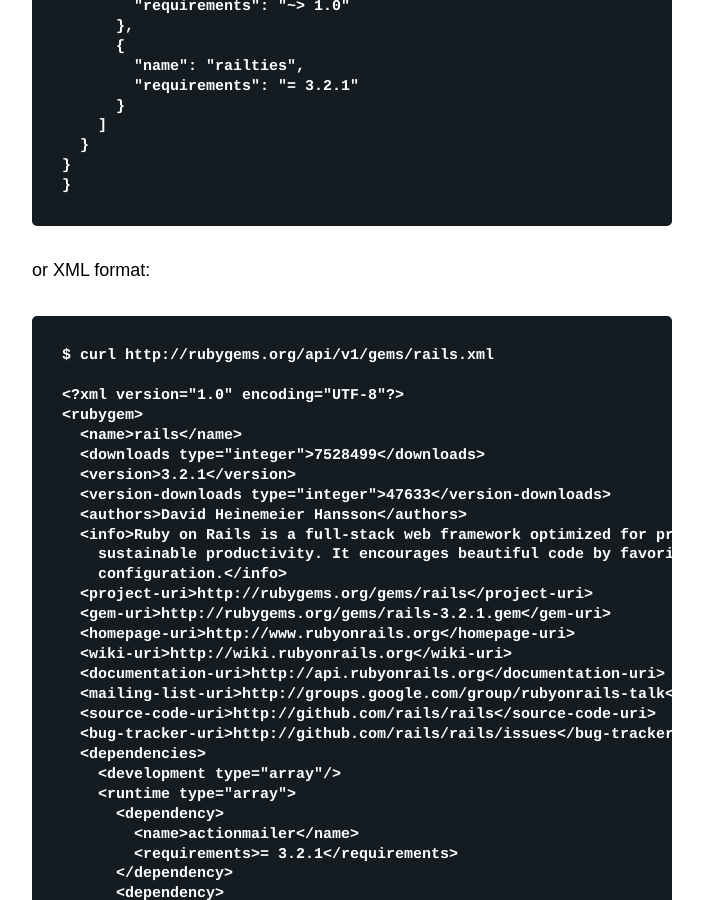
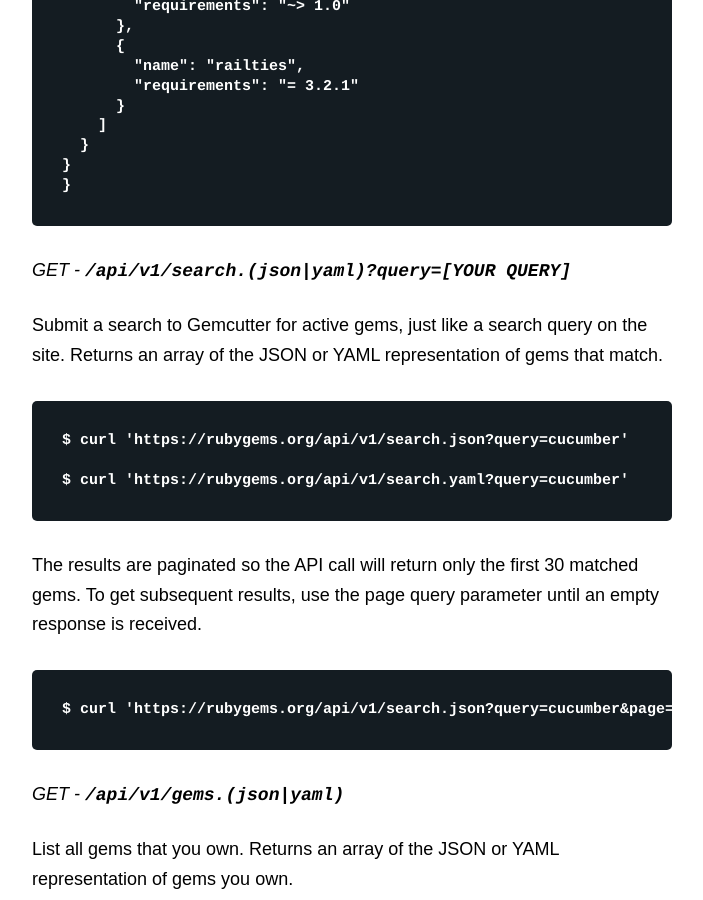
Before and after one commit to radar/guides, a Jekyll site: the page built from rubygems-org-api.md, in a window 1280 px wide and 900 px high, scrolled down 2668 px. Shown: the whole window, without its empty margins (438-1141 px from the left). Built offline with Jekyll 4.4.1, drawn with Linux system fonts in a browser that asks for light colours; nearby versions of some CDN libraries; some of the changed text lies outside the part shown.

Commit message:
Remove XML api docs
We removed xml from rubygems.org in
https://github.com/rubygems/rubygems.org/pull/831 , we need to remove
them from the docs too.

```diff
--- a/rubygems-org-api.md
+++ b/rubygems-org-api.md
@@ -50,7 +50,7 @@ examples in the README. You can install the library with the command:
 Gem Methods
 -----------
 
-### GET - `/api/v1/gems/[GEM NAME].(json|xml|yaml)`
+### GET - `/api/v1/gems/[GEM NAME].(json|yaml)`
 
 Returns some basic information about the given gem. See below an example response for the gem "rails" in JSON format:
 
@@ -109,71 +109,14 @@ Returns some basic information about the given gem. See below an example respons
     }
     }
 
-or XML format:
-
-    $ curl http://rubygems.org/api/v1/gems/rails.xml
-
-    <?xml version="1.0" encoding="UTF-8"?>
-    <rubygem>
-      <name>rails</name>
-      <downloads type="integer">7528499</downloads>
-      <version>3.2.1</version>
-      <version-downloads type="integer">47633</version-downloads>
-      <authors>David Heinemeier Hansson</authors>
-      <info>Ruby on Rails is a full-stack web framework optimized for programmer happiness and
-        sustainable productivity. It encourages beautiful code by favoring convention over
-        configuration.</info>
-      <project-uri>http://rubygems.org/gems/rails</project-uri>
-      <gem-uri>http://rubygems.org/gems/rails-3.2.1.gem</gem-uri>
-      <homepage-uri>http://www.rubyonrails.org</homepage-uri>
-      <wiki-uri>http://wiki.rubyonrails.org</wiki-uri>
-      <documentation-uri>http://api.rubyonrails.org</documentation-uri>
-      <mailing-list-uri>http://groups.google.com/group/rubyonrails-talk</mailing-list-uri>
-      <source-code-uri>http://github.com/rails/rails</source-code-uri>
-      <bug-tracker-uri>http://github.com/rails/rails/issues</bug-tracker-uri>
-      <dependencies>
-        <development type="array"/>
-        <runtime type="array">
-          <dependency>
-            <name>actionmailer</name>
-            <requirements>= 3.2.1</requirements>
-          </dependency>
-          <dependency>
-            <name>actionpack</name>
-            <requirements>= 3.2.1</requirements>
-          </dependency>
-          <dependency>
-            <name>activerecord</name>
-            <requirements>= 3.2.1</requirements>
-          </dependency>
-          <dependency>
-            <name>activeresource</name>
-            <requirements>= 3.2.1</requirements>
-          </dependency>
-          <dependency>
-            <name>activesupport</name>
-            <requirements>= 3.2.1</requirements>
-          </dependency>
-          <dependency>
-            <name>bundler</name>
-            <requirements>~&gt; 1.0</requirements>
-          </dependency>
-          <dependency>
-            <name>railties</name>
-            <requirements>= 3.2.1</requirements>
-          </dependency>
-        </runtime>
-      </dependencies>
-    </rubygem>
-
-### GET - `/api/v1/search.(json|xml|yaml)?query=[YOUR QUERY]`
+### GET - `/api/v1/search.(json|yaml)?query=[YOUR QUERY]`
 
 Submit a search to Gemcutter for active gems, just like a search query on the
-site. Returns an array of the XML or JSON representation of gems that match.
+site. Returns an array of the JSON or YAML representation of gems that match.
 
     $ curl 'https://rubygems.org/api/v1/search.json?query=cucumber'
 
-    $ curl 'https://rubygems.org/api/v1/search.xml?query=cucumber'
+    $ curl 'https://rubygems.org/api/v1/search.yaml?query=cucumber'
 
 The results are paginated so the API call will return only the first 30 matched
 gems. To get subsequent results, use the page query parameter until an empty
@@ -181,9 +124,9 @@ response is received.
 
     $ curl 'https://rubygems.org/api/v1/search.json?query=cucumber&page=2'
 
-### GET - `/api/v1/gems.(json|xml|yaml)`
+### GET - `/api/v1/gems.(json|yaml)`
 
-List all gems that you own. Returns an array of the XML or JSON representation
+List all gems that you own. Returns an array of the JSON or YAML representation
 of gems you own.
 
     $ curl -H 'Authorization:701243f217cdf23b1370c7b66b65ca97' \
@@ -226,7 +169,7 @@ Update a previously yanked gem back into RubyGems.org's index. Platform is optio
 Gem Version Methods
 -------------------
 
-### GET - `/api/v1/versions/[GEM NAME].(json|xml|yaml)`
+### GET - `/api/v1/versions/[GEM NAME].(json|yaml)`
 
 Returns an array of gem version details like the below:
 
@@ -249,7 +192,7 @@ Returns an array of gem version details like the below:
 Gem Download Methods
 --------------------
 
-### GET - `/api/v1/downloads.(json|xml|yaml)`
+### GET - `/api/v1/downloads.(json|yaml)`
 
 Returns an object containing the total number of downloads on RubyGems.
 
@@ -259,7 +202,7 @@ Returns an object containing the total number of downloads on RubyGems.
       "total": 461672727
     }
 
-### GET - `/api/v1/downloads/[GEM NAME]-[GEM VERSION].(json|xml|yaml)`
+### GET - `/api/v1/downloads/[GEM NAME]-[GEM VERSION].(json|yaml)`
 
 Returns an object containing the total number of downloads for a particular gem
 as well as the total number of downloads for the specified version.
@@ -274,7 +217,7 @@ as well as the total number of downloads for the specified version.
 Owner Methods
 -------------
 
-### GET - `/api/v1/owners/[USER HANDLE]/gems.(json|xml|yaml)`
+### GET - `/api/v1/owners/[USER HANDLE]/gems.(json|yaml)`
 
 View all gems for a user. This is all the gems a user can push to.
 
@@ -289,7 +232,7 @@ View all gems for a user. This is all the gems a user can push to.
     ]
 
 
-### GET - `/api/v1/gems/[GEM NAME]/owners.(json|xml|yaml)`
+### GET - `/api/v1/gems/[GEM NAME]/owners.(json|yaml)`
 
 View all owners of a gem. These users can all push to this gem.
 
@@ -327,7 +270,7 @@ Remove a user's permission to manage a RubyGem you own.
 WebHook Methods
 ---------------
 
-### GET - `/api/v1/web_hooks.(json|xml|yaml)`
+### GET - `/api/v1/web_hooks.(json|yaml)`
 
 List the webhooks registered under your account.
 
@@ -411,20 +354,20 @@ Activity Methods
 
 ### GET - `/api/v1/activity/latest`
 
-Pulls the 50 gems most recently added to RubyGems.org (for the first time). Returns an array of the XML or JSON representation of the gems.
+Pulls the 50 gems most recently added to RubyGems.org (for the first time). Returns an array of the JSON or YAML representation of the gems.
 
     $ curl 'https://rubygems.org/api/v1/activity/latest.json'
 
 ### GET - `/api/v1/activity/just_updated`
 
-Pulls the 50 most recently updated gems. Returns an array of the XML or JSON representation of the gem versions.
+Pulls the 50 most recently updated gems. Returns an array of the JSON or YAML representation of the gem versions.
 
     $ curl 'https://rubygems.org/api/v1/activity/just_updated.json'
 
 Misc Methods
 ------------
 
-### GET - `/api/v1/api_key.(json|xml|yaml)`
+### GET - `/api/v1/api_key.(json|yaml)`
 
 Retrieve your API key using HTTP basic auth.
 
```
